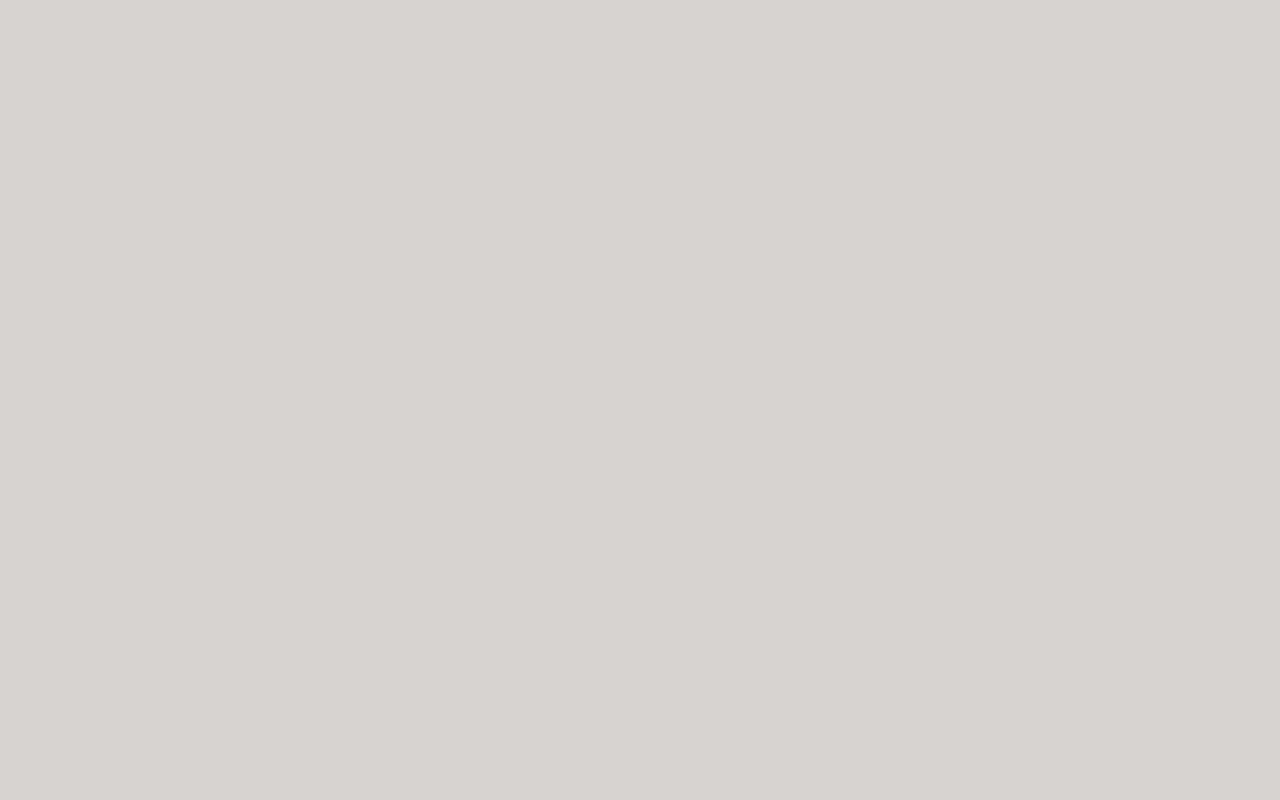
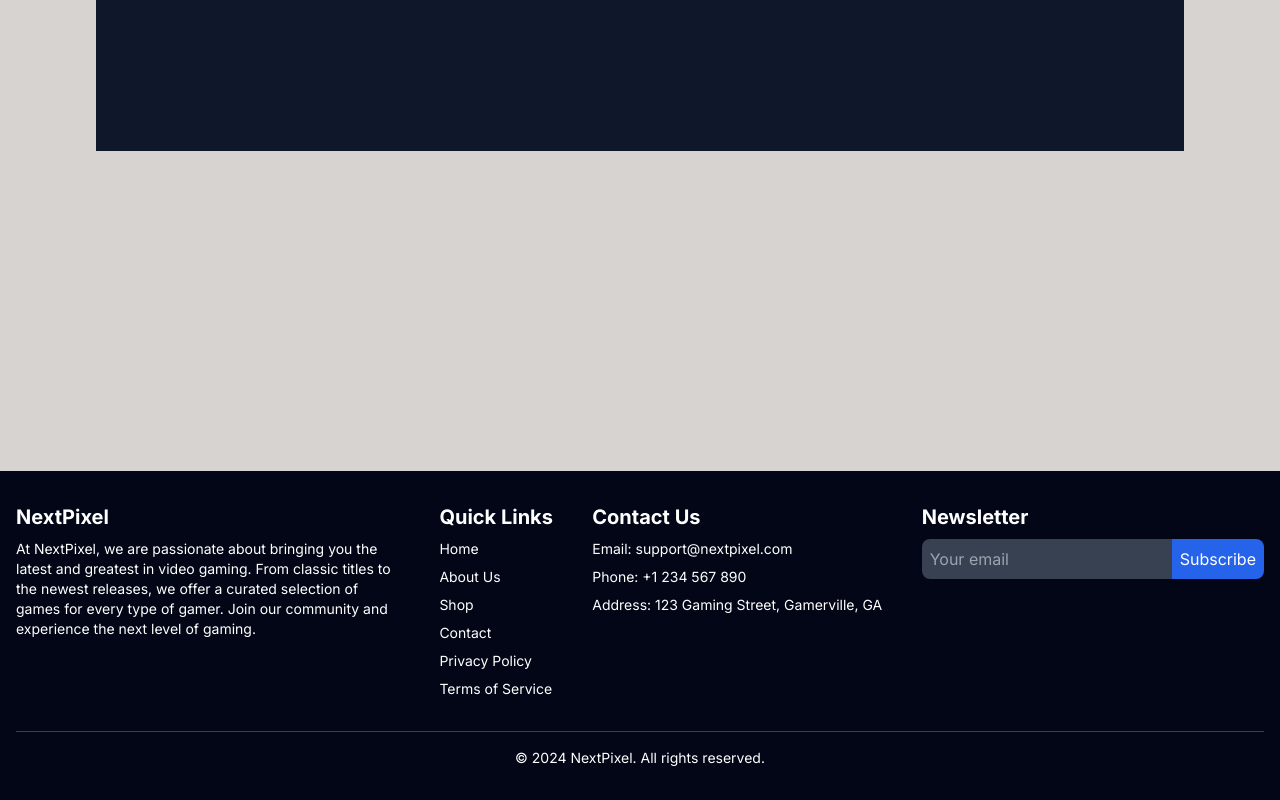
Before and after one commit to MSDoshev/NextPixel-Store, a Next.js app: page / in a window 1280 px wide. Shown: the part 409-1209 px from the top of the page. Before the commit the page ends 880 px from the top, so only its background shows below. Built offline with nearby package versions, Linux system fonts and the light colour scheme.

Commit message:
Add footer

```diff
--- a/src/app/layout.js
+++ b/src/app/layout.js
@@ -1,6 +1,7 @@
 import { Inter } from "next/font/google";
 import "./globals.css";
 import MainHeader from "../components/header/main-header";
+import Footer from "@/components/footer/footer";
 
 const inter = Inter({ subsets: ["latin"] });
 
@@ -12,9 +13,10 @@ export const metadata = {
 export default function RootLayout({ children }) {
   return (
     <html lang="en">
-      <body className={inter.className}>
+      <body className={`${inter.className} flex flex-col min-h-screen`}>
         <MainHeader />
-        {children}
+        <main className="flex-grow">{children}</main>
+        <Footer />
       </body>
     </html>
   );
--- a/src/app/page.js
+++ b/src/app/page.js
@@ -1,10 +1,11 @@
-
 export default function Home() {
   return (
     <div className="flex min-h-screen flex-col items-center justify-between p-24">
-      <h1 className="flex flex-col justify-center items-center pt-10 font-bold text-6xl">
-        Home Page
-      </h1>
+      <div className="flex justify-center bg-slate-900 w-full h-96">
+        <h1 className="flex flex-col justify-center items-center font-bold text-6xl text-white">
+          Home Page
+        </h1>
+      </div>
     </div>
   );
 }
--- /dev/null
+++ b/src/components/footer/footer.js
@@ -0,0 +1,86 @@
+// components/footer/footer.js
+export default function Footer() {
+  return (
+    <footer className="bg-slate-950 text-white py-8">
+      <div className="container mx-auto px-4">
+        <div className="flex flex-row gap-5 justify-between">
+          <div className="flex flex-col w-96">
+            <h2 className="text-xl font-bold">NextPixel</h2>
+            <p className="mt-2 text-sm">
+              At NextPixel, we are passionate about bringing you the latest and
+              greatest in video gaming. From classic titles to the newest
+              releases, we offer a curated selection of games for every type of
+              gamer. Join our community and experience the next level of gaming.
+            </p>
+          </div>
+
+          <div className="flex flex-col">
+            <h2 className="text-xl font-bold">Quick Links</h2>
+            <ul className="mt-2 space-y-2 text-sm">
+              <li>
+                <a href="/" className="hover:underline">
+                  Home
+                </a>
+              </li>
+              <li>
+                <a href="/about" className="hover:underline">
+                  About Us
+                </a>
+              </li>
+              <li>
+                <a href="/shop" className="hover:underline">
+                  Shop
+                </a>
+              </li>
+              <li>
+                <a href="/contact" className="hover:underline">
+                  Contact
+                </a>
+              </li>
+
+              <li>
+                <a href="/privacy" className="hover:underline">
+                  Privacy Policy
+                </a>
+              </li>
+              <li>
+                <a href="/terms" className="hover:underline">
+                  Terms of Service
+                </a>
+              </li>
+            </ul>
+          </div>
+
+          <div className="flex flex-col">
+            <h2 className="text-xl font-bold">Contact Us</h2>
+            <p className="mt-2 text-sm">Email: support@nextpixel.com</p>
+            <p className="mt-2 text-sm">Phone: +1 234 567 890</p>
+            <p className="mt-2 text-sm">
+              Address: 123 Gaming Street, Gamerville, GA
+            </p>
+          </div>
+
+          <div>
+            <h2 className="text-xl font-bold">Newsletter</h2>
+            <form className="mt-2 flex">
+              <input
+                type="email"
+                placeholder="Your email"
+                className="p-2 rounded-l-lg bg-gray-700 text-white focus:outline-none"
+              />
+              <button className="p-2 bg-blue-600 text-white rounded-r-lg hover:bg-blue-700">
+                Subscribe
+              </button>
+            </form>
+          </div>
+        </div>
+
+        <div className="mt-8 border-t border-gray-700 pt-4 text-center text-sm">
+          <p>
+            &copy; {new Date().getFullYear()} NextPixel. All rights reserved.
+          </p>
+        </div>
+      </div>
+    </footer>
+  );
+}
```
Also changed, not shown: public/images/home/RR-Game-Page-Cover-Art.jpg (added).
